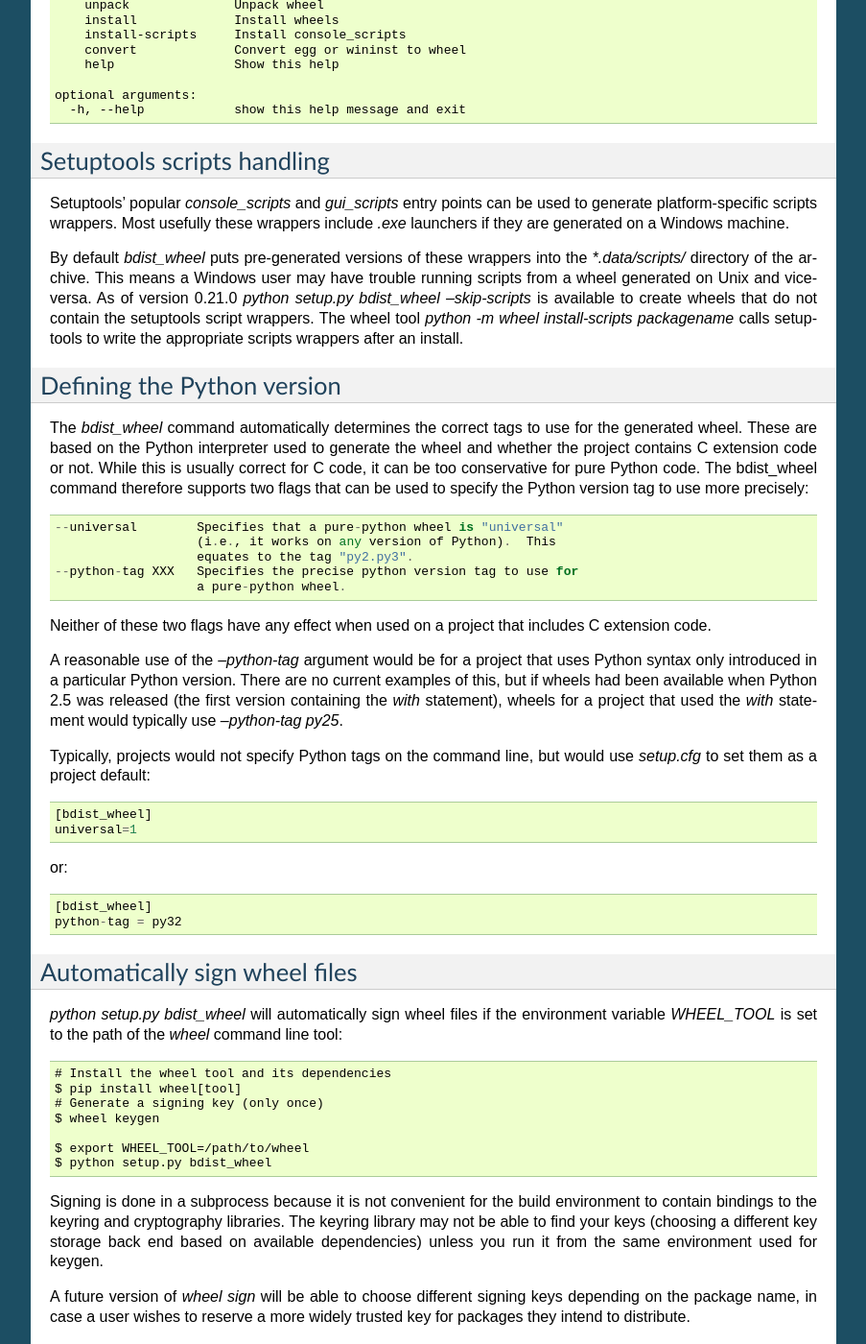
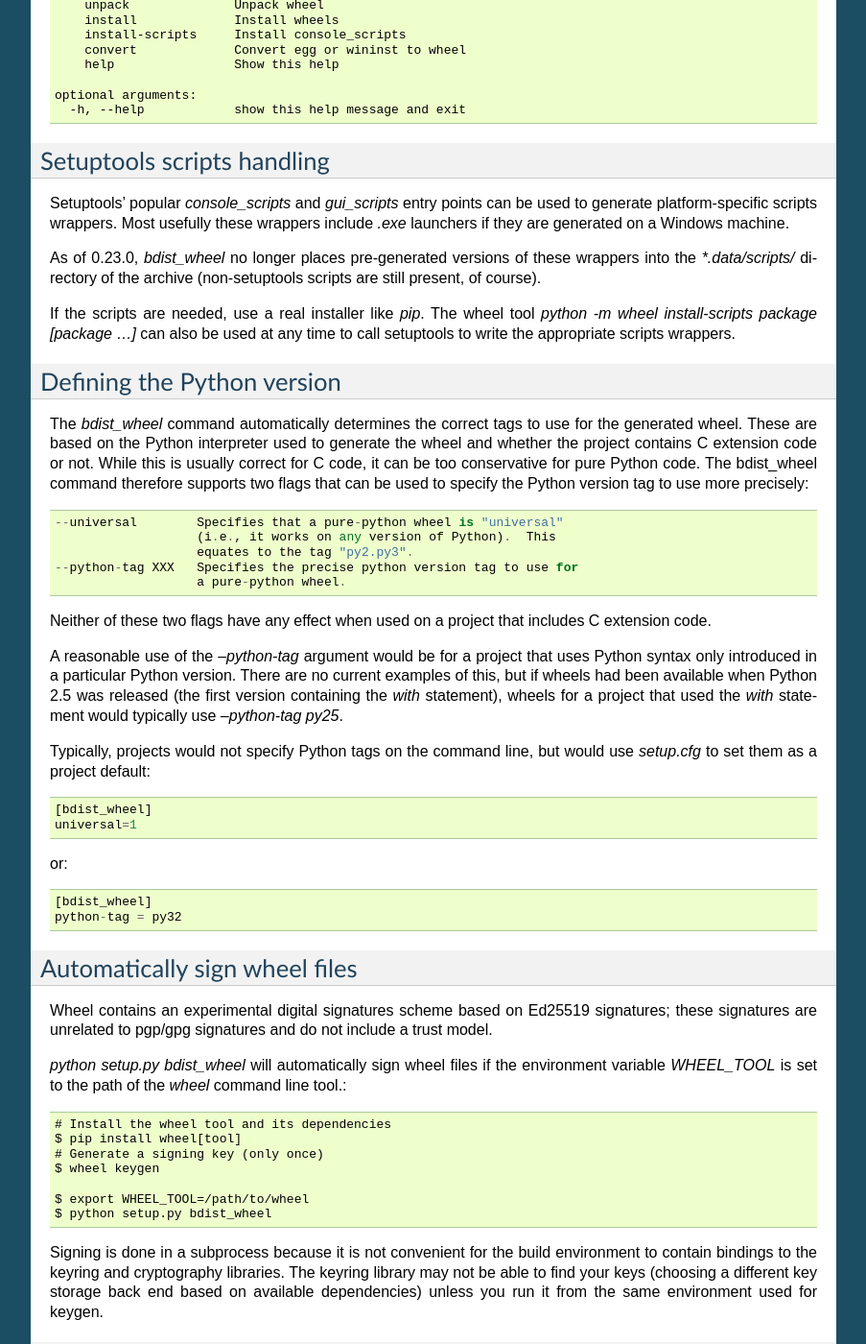
Before and after one commit to pypa/wheel, a Sphinx documentation site: the page built from docs/index.rst, in a window 1280 px wide and 1400 px high, scrolled down 1704 px. Shown: the whole window at 96% size, without its empty margins (198-1101 px from the left). Built offline with Sphinx 7.4.7, drawn with Linux system fonts in a browser that asks for light colours.

Commit message:
additional docs edits

```diff
--- a/docs/index.rst
+++ b/docs/index.rst
@@ -88,14 +88,13 @@ be used to generate platform-specific scripts wrappers.  Most usefully
 these wrappers include `.exe` launchers if they are generated on a
 Windows machine.
 
-By default `bdist_wheel` puts pre-generated versions of these wrappers
-into the `*.data/scripts/` directory of the archive.  This means a
-Windows user may have trouble running scripts from a wheel generated
-on Unix and vice-versa.  As of version 0.21.0 `python setup.py
-bdist_wheel --skip-scripts` is available to create wheels that do not
-contain the setuptools script wrappers. The wheel tool `python -m wheel
-install-scripts packagename` calls setuptools to write the appropriate
-scripts wrappers after an install.
+As of 0.23.0, `bdist_wheel` no longer places pre-generated versions of these
+wrappers into the `*.data/scripts/` directory of the archive (non-setuptools
+scripts are still present, of course).
+
+If the scripts are needed, use a real installer like `pip`.  The wheel tool
+`python -m wheel install-scripts package [package ...]` can also be used at
+any time to call setuptools to write the appropriate scripts wrappers.
 
 Defining the Python version
 ---------------------------
@@ -133,13 +132,16 @@ or::
     [bdist_wheel]
     python-tag = py32
 
-
 Automatically sign wheel files
 ------------------------------
 
+Wheel contains an experimental digital signatures scheme based on Ed25519
+signatures; these signatures are unrelated to pgp/gpg signatures and do not
+include a trust model.
+
 `python setup.py bdist_wheel` will automatically sign wheel files if
 the environment variable `WHEEL_TOOL` is set to the path of the `wheel`
-command line tool::
+command line tool.::
 
 	# Install the wheel tool and its dependencies
 	$ pip install wheel[tool]
@@ -154,10 +156,6 @@ build environment to contain bindings to the keyring and cryptography
 libraries. The keyring library may not be able to find your keys (choosing
 a different key storage back end based on available dependencies) unless
 you run it from the same environment used for keygen.
-
-A future version of `wheel sign` will be able to choose different signing
-keys depending on the package name, in case a user wishes to reserve a
-more widely trusted key for packages they intend to distribute.
 
 Format
 ------
```
